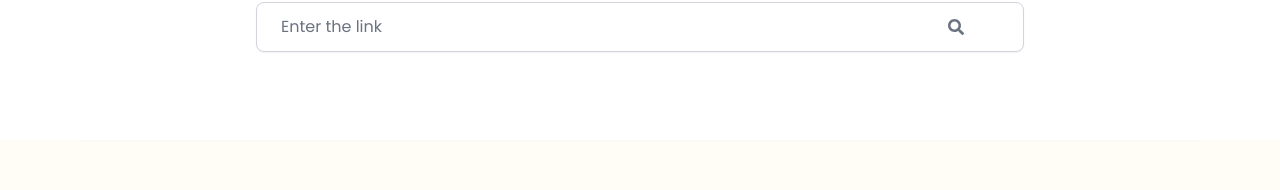
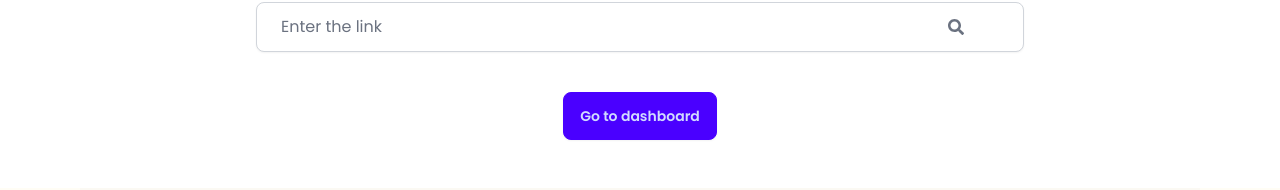
Before and after one commit to atinder11/Major, a React (Vite) app in the folder Client/: page /amazon in a window 1280 px wide. Shown: the part 214-404 px from the top of the page. Built offline with nearby package versions, Linux system fonts and the light colour scheme; no server answers.

Commit message:
Add button

```diff
--- a/Client/src/pages/AmazonAnalsis.jsx
+++ b/Client/src/pages/AmazonAnalsis.jsx
@@ -19,6 +19,11 @@ function AmazonAnalsis() {
         <SearchBar/>
 
         <br />
+        <div className="flex justify-center">
+  <a href="./seller" target="_blank" rel="noopener noreferrer">
+    <button className="btn btn-primary">Go to dashboard</button>
+  </a>
+</div>
       <br />
       <br />
 
--- a/Client/src/pages/SellerDashboard.jsx
+++ b/Client/src/pages/SellerDashboard.jsx
@@ -2,6 +2,7 @@ import React from 'react';
 import { Line, Bar } from 'react-chartjs-2';
 import { Chart as ChartJS, LineElement, CategoryScale, LinearScale, PointElement, BarElement } from 'chart.js';
 import "daisyui";
+import Dashboard from '../components/Dashboard';
 
 ChartJS.register(LineElement, CategoryScale, LinearScale, PointElement, BarElement);
 
@@ -50,6 +51,7 @@ const productSalesData = {
     },
   ],
 };
+<Dashboard/>
 
 function AmazonSellerDashboard() {
   return (
--- a/Client/src/pages/YoutubeAnalysis.jsx
+++ b/Client/src/pages/YoutubeAnalysis.jsx
@@ -20,6 +20,7 @@ function YoutubeAnalysis() {
     <SearchBar/>
 
     <br />
+    <button className="btn btn-success">Go to dashboard</button>
       <br />
       <br />
     <Footer/>
```
